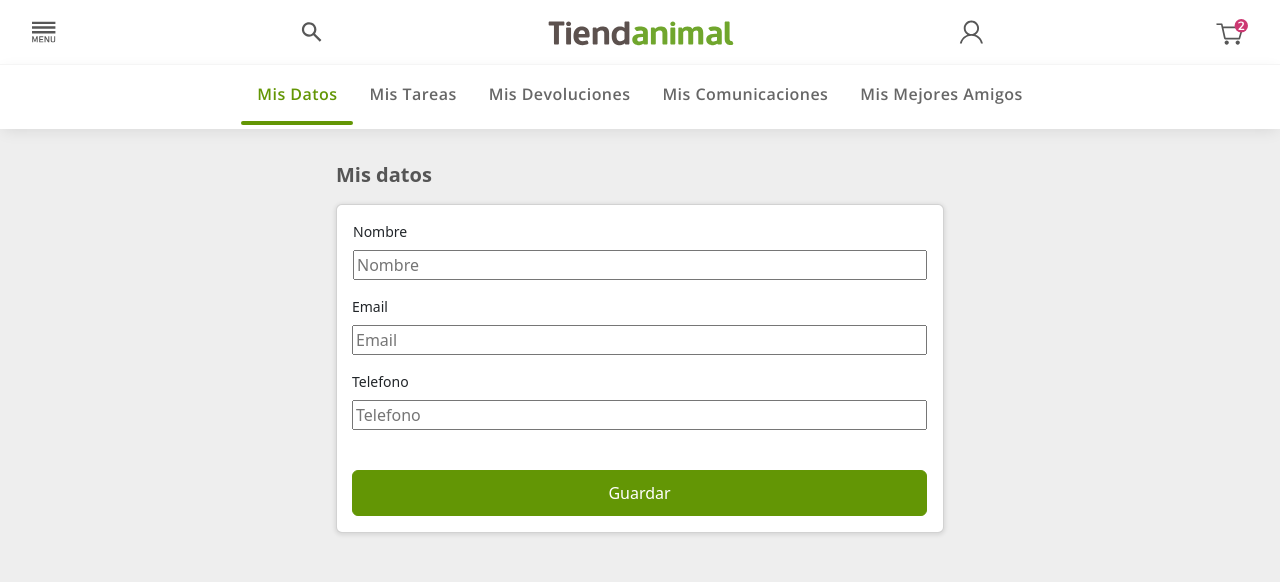
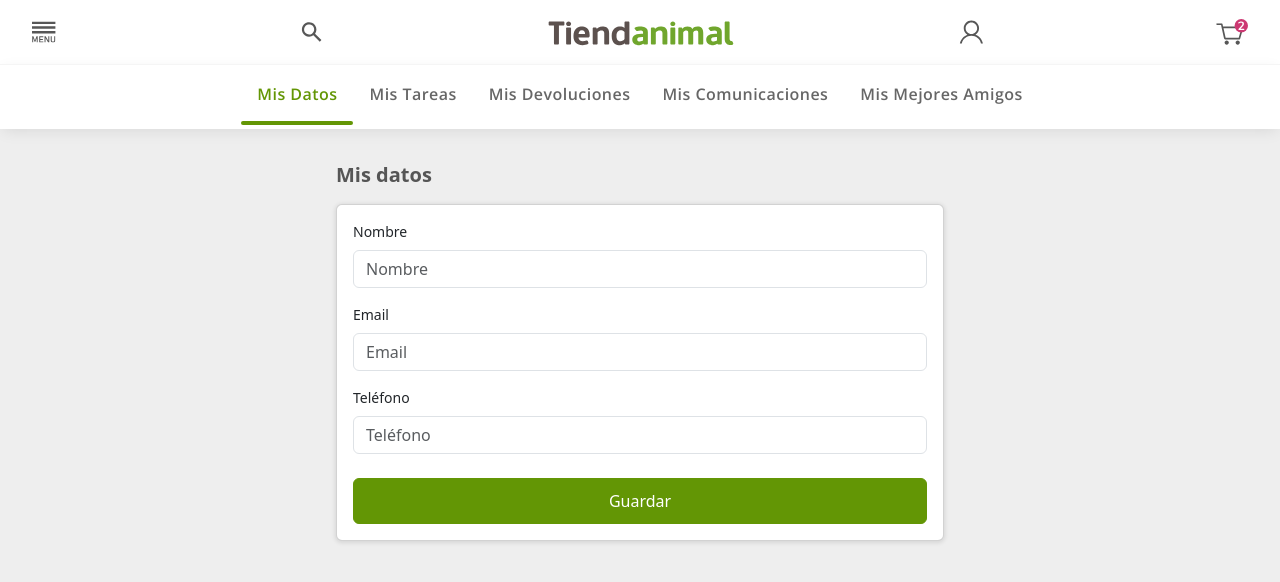
Before and after one commit to nicogambolati/iskaypet-challenges, a React (Create React App) app: page /datos in a window 1280 px wide. Shown: the top 582 px of the page. Built offline with nearby package versions, Linux system fonts and the light colour scheme.

Commit message:
fixes form

```diff
--- a/src/App.js
+++ b/src/App.js
@@ -1,5 +1,5 @@
 import './App.scss';
-import { Routes, Route } from 'react-router-dom';
+import { Routes, Route, Navigate } from 'react-router-dom';
 import Header from './components/Header';
 import Data from './components/Data';
 import Tasks from "./components/Tasks";
@@ -12,6 +12,7 @@ function App() {
     <div className="App">
         <Header />
         <Routes>
+          <Route path="/" element={<Navigate to="/datos" />} />
           <Route path="/datos" element={<Data />} />
           <Route path="/tareas" element={<Tasks />} />
           <Route path="/devoluciones" element={<Returns />} />
--- a/src/components/Data.jsx
+++ b/src/components/Data.jsx
@@ -1,4 +1,5 @@
 import React, { useState } from "react";
+import { FormGroup, FormControl, Button } from 'react-bootstrap';
 
 export default function MyData() {
   const [name, setName] = useState("");
@@ -10,50 +11,76 @@ export default function MyData() {
     setState(event.target.value);
   };
 
-  const handleSave = () => {
-    setUpdated(name, email, phone);
+  const handleSubmit = async (event) => {
+    event.preventDefault();
+
+    if (!name || !email || !phone) {
+      alert('Por favor complete todos los campos.');
+      return;
+    }
+
+    try {
+      const response = await fetch('URL_DEL_ENDPOINT', {
+        method: 'POST',
+        headers: {
+          'Content-Type': 'application/json',
+        },
+        body: JSON.stringify({ name, email, phone }),
+      });
+
+      if (response.ok) {
+        setUpdated(true);
+      } else {
+        alert('Hubo un error al enviar los datos. Por favor intente nuevamente.');
+      }
+    } catch (error) {
+      console.error('Error:', error);
+      alert('Hubo un error al enviar los datos. Por favor intente nuevamente.');
+    }
   };
 
   return (
     <div className="wrapper-component">
       <h3 className="d-flex title-page">Mis datos</h3>
       <div className="card">
-        <div className="card-body input-group flex-column">
-          <div className="name mb-3">
+        <div className="card-body">
+          <form onSubmit={handleSubmit}>
+            <FormGroup className="mb-3">
               <p className="d-flex mb-2 input-name">Nombre</p>
-            <input
+              <FormControl
                 type="text"
                 value={name}
                 onChange={(event) => handleInputChange(event, setName)}
                 placeholder="Nombre"
                 required
               />
-          </div>
-          <div className="email mb-3">
+            </FormGroup>
+            <FormGroup className="mb-3">
               <p className="d-flex mb-2 input-name">Email</p>
-            <input
-              type="text"
+              <FormControl
+                type="email"
                 value={email}
                 onChange={(event) => handleInputChange(event, setEmail)}
                 placeholder="Email"
                 required
               />
-          </div>
-          <div className="phone mb-3">
-            <p className="d-flex mb-2 input-name">Telefono</p>
-            <input
-              type="text"
+            </FormGroup>
+            <FormGroup className="mb-3">
+              <p className="d-flex mb-2 input-name">Teléfono</p>
+              <FormControl
+                type="tel"
                 value={phone}
                 onChange={(event) => handleInputChange(event, setPhone)}
-              placeholder="Telefono"
+                placeholder="Teléfono"
                 required
               />
+            </FormGroup>
+            <div className="mt-4">
+              <Button type="submit" className="btn-primary">
+                Guardar
+              </Button>
             </div>
-          <div className="mt-4">
-            <button className="btn btn-primary " onClick={handleSave}>
-              Guardar
-            </button>
-          </div>
+          </form>
         </div>
       </div>
     </div>
```
Lines whose indentation alone changed are shown as unchanged.
